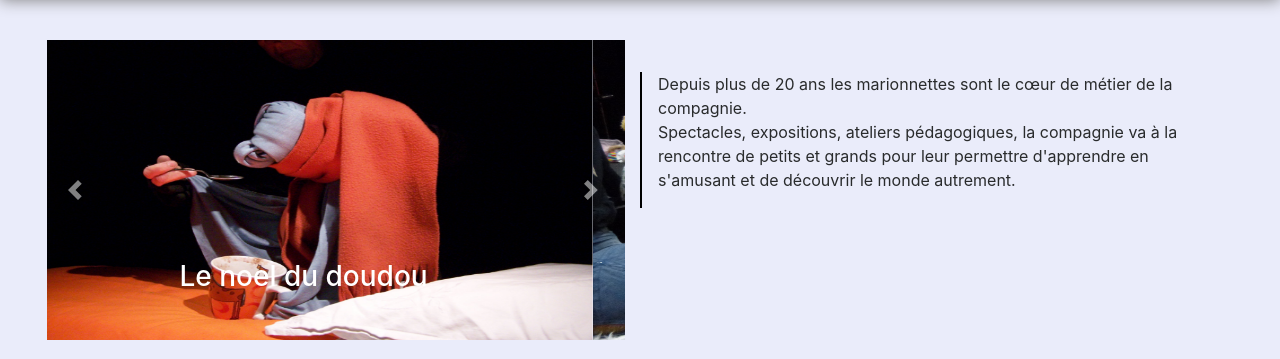
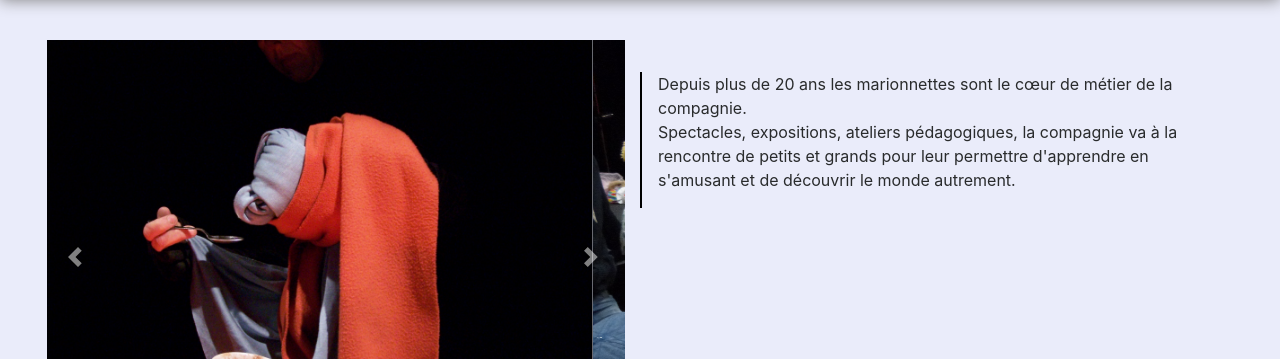
Before and after one commit to JulieCanevet/Babayaga, a plain HTML site: page index.html in a window 1280 px wide. Shown: the part 56-415 px from the top of the page. Drawn offline with nearby package versions, Linux system fonts and the light colour scheme; a script that the page names is missing.

Commit message:
set carousel size

```diff
--- a/css/main.css
+++ b/css/main.css
@@ -122,7 +122,7 @@ h2 {
     width: 95%;
     margin: auto;
     align-items: center;
-    padding-top: 2em;
+    padding-top: 6em;
 }
 .presentation {
     margin: 2em 2em auto auto;
@@ -182,17 +182,16 @@ img {
     #accueil {
         display: flex;
         flex-direction: row;
-        padding-top: 6em;
     }
 
     /* Dimension du carousel */
-    .carousel {
+    /*.carousel {
         min-width: 500px;
     }
     .carousel img {
         height: 300px;
     }
-
+*/
     #contact {
         display: flex;
         justify-content: space-around;
```
